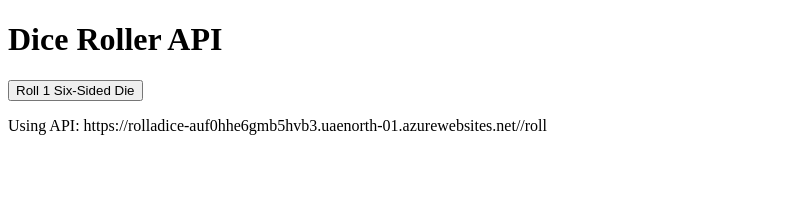
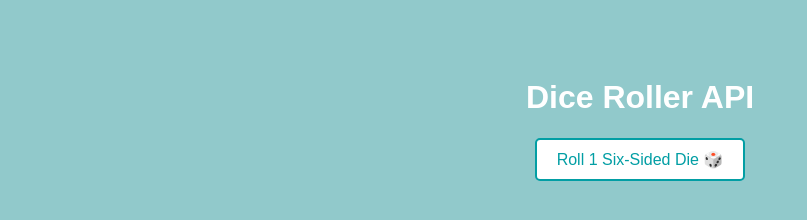
Before and after one commit to Maryam-Almarzooqi/Sprint3, a website: page Index1.html in a window 1280 px wide. Shown: the whole page, without its empty margins (0-807 px from the left). Drawn offline with Linux system fonts and the light colour scheme.

Commit message:
Update Index1.html

```diff
--- a/Index1.html
+++ b/Index1.html
@@ -1,5 +1,31 @@
 <!DOCTYPE html>
 <html lang="en">
+<style>
+  body {
+    background-color: #91c9cb;
+    font-family: Arial, sans-serif;
+    text-align: center;
+    padding: 50px;
+    color: #ffffff;
+  }
+
+  button {
+    background-color: #ffffff;
+    color: #029ea4;
+    border: 2px solid #029ea4;
+    padding: 10px 20px;
+    font-size: 16px;
+    cursor: pointer;
+    border-radius: 5px;
+    transition: all 0.3s ease;
+  }
+
+  button:hover {
+    background-color: #9fd1d3;
+    color: #ffffff;
+  }
+</style>
+
 <head>
     <meta charset="UTF-8">
     <meta name="viewport" content="width=device-width, initial-scale=1.0">
@@ -11,7 +37,7 @@
 
         async function rollDice() {
             try {
-                const response = await fetch(`${API_BASE_URL}/roll`, {
+                const response = await fetch(${API_BASE_URL}/roll, {
                     method: "GET",
                     headers: {
                         "Content-Type": "application/json",
@@ -20,17 +46,17 @@
 
                 if (response.ok) {
                     const data = await response.json();
-                    document.getElementById("result").textContent = `You rolled a ${data.roll} on a 6-sided die!`;
+                    document.getElementById("result").textContent = You rolled a ${data.roll} on a 6-sided die!;
                 } else {
-                    document.getElementById("result").textContent = `Error: Server responded with ${response.status}`;
+                    document.getElementById("result").textContent = Error: Server responded with ${response.status};
                 }
             } catch (error) {
-                document.getElementById("result").textContent = `Error: Unable to connect to the API.`;
+                document.getElementById("result").textContent = Error: Unable to connect to the API.;
             }
         }
 
         function displayAPIInfo() {
-            document.getElementById("api-info").textContent = `Using API: ${API_BASE_URL}/roll`;
+            document.getElementById("api-info").textContent = Using API: ${API_BASE_URL}/roll;
         }
 
         window.onload = displayAPIInfo;
@@ -38,7 +64,7 @@
 </head>
 <body>
     <h1>Dice Roller API</h1>
-    <button onclick="rollDice()">Roll 1 Six-Sided Die</button>
+    <button onclick="rollDice()">Roll 1 Six-Sided Die 🎲</button>
     <p id="result"></p>
     <p id="api-info"></p>
 </body>
```
